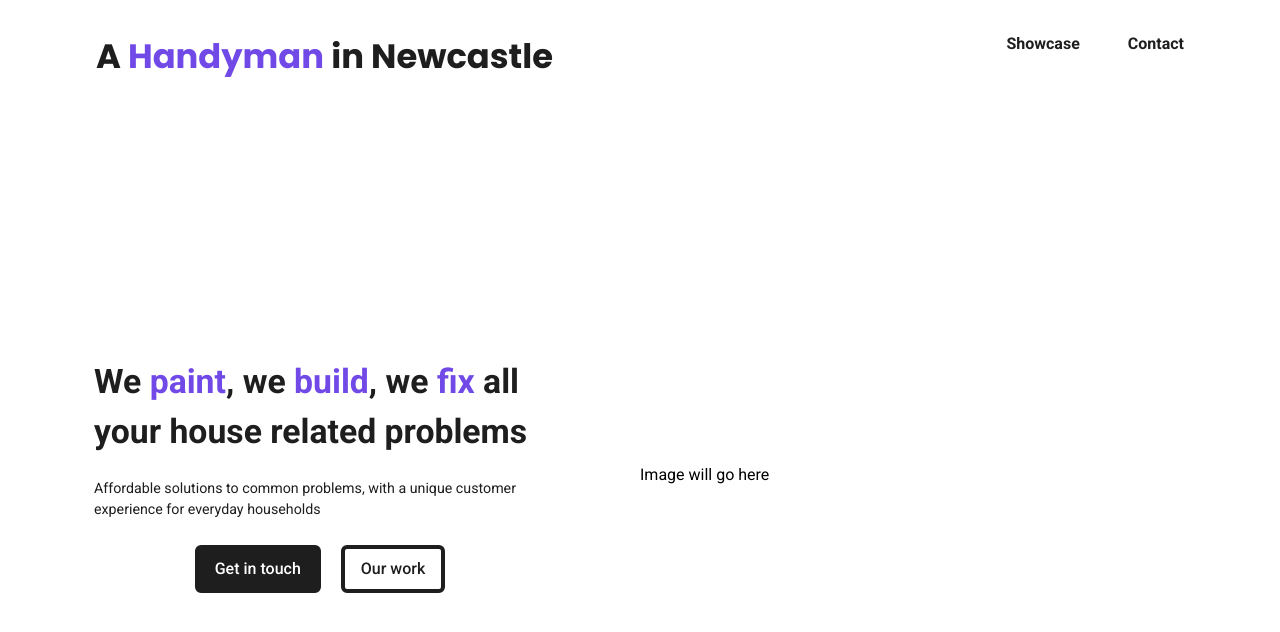
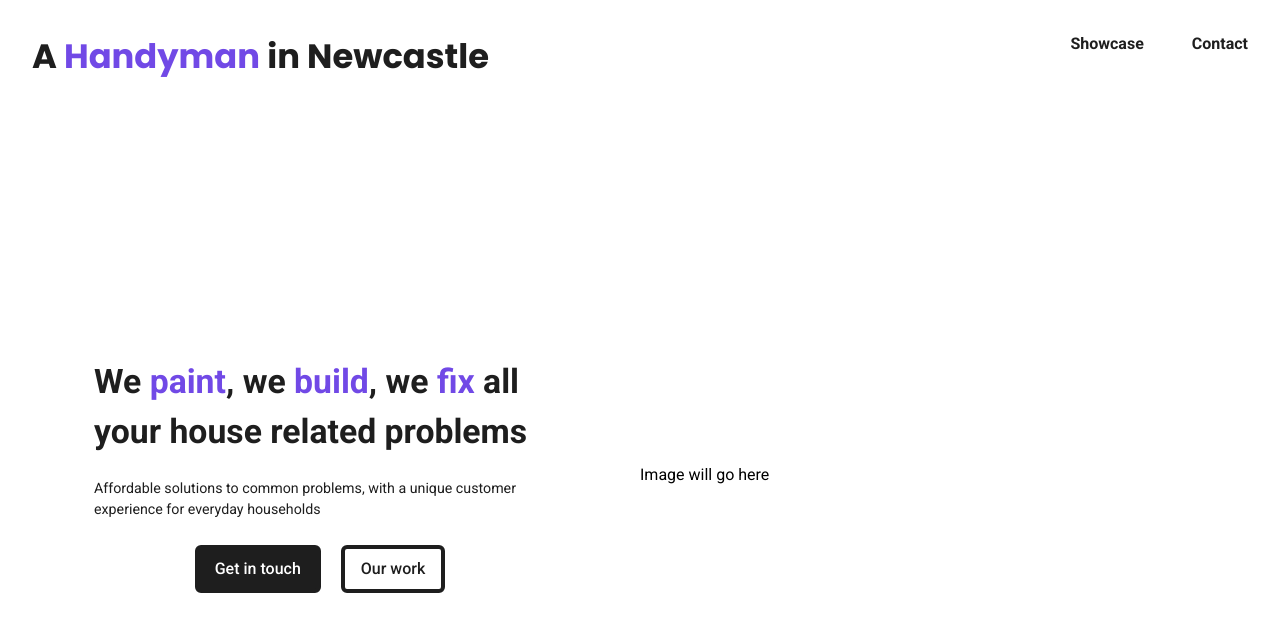
Before and after one commit to pmita/ahandymaninnewcastle.co.uk, a Next.js app: page / in a window 1280 px wide. Shown: the top 632 px of the page. Built offline with nearby package versions, Linux system fonts and the light colour scheme.

Commit message:
style(nav-menu): applying container class

```diff
--- a/components/nav-menu.tsx
+++ b/components/nav-menu.tsx
@@ -4,7 +4,7 @@ import Link from "next/link"
 export async function NavMenu() {
 
   return (
-    <nav className="max-w-6xl mx-auto bg-secondary py-8 px-5 flex justify-between lg:px-8">
+    <nav className="container min-h-[10vh] mx-auto bg-secondary py-8 px-5 flex justify-between lg:px-8">
       <Link
         href="/"
         className="text-xl text-primary font-poppins font-bold"
```
